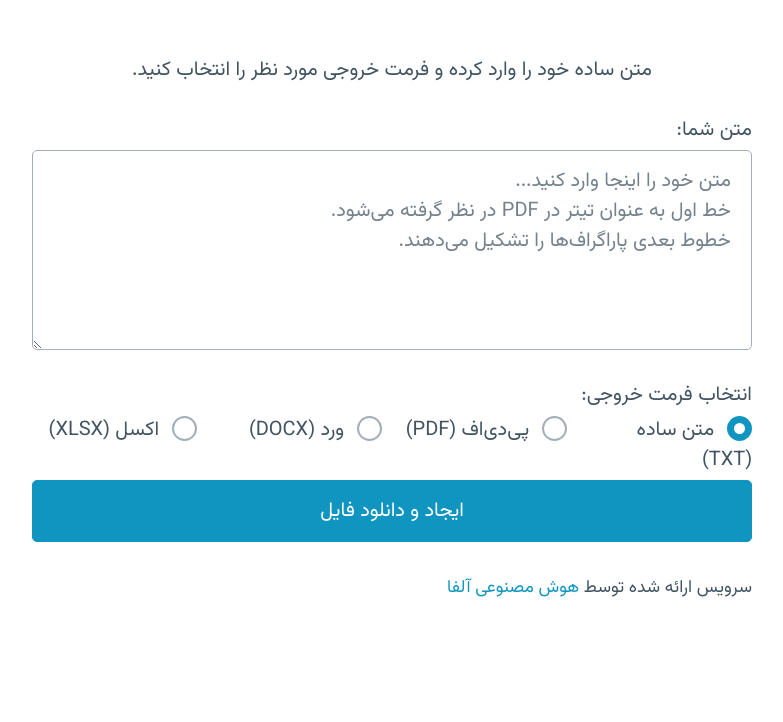
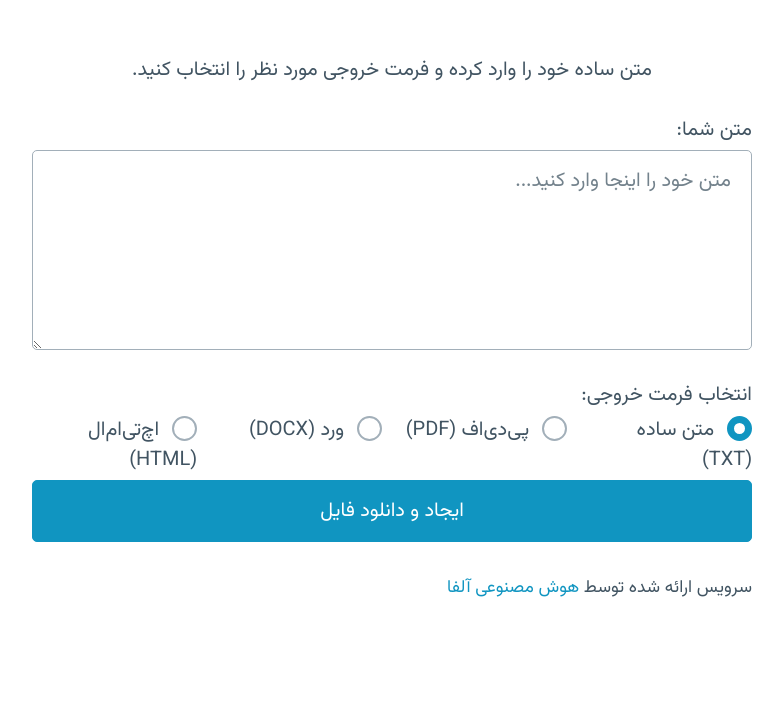
Before and after one commit to Hamed744/Texttopdf, a Flask app: page / in a window 1280 px wide. Shown: the part 185-907 px from the top of the page, without its empty margins (248-1031 px from the left). Run offline with Flask 3, Linux system fonts and the light colour scheme.

Commit message:
Update index.html

```diff
--- a/templates/index.html
+++ b/templates/index.html
@@ -42,9 +42,7 @@
 
         <form action="/" method="post">
             <label for="content">متن شما:</label>
-            <textarea id="content" name="content" placeholder="متن خود را اینجا وارد کنید...
-خط اول به عنوان تیتر در PDF در نظر گرفته می‌شود.
-خطوط بعدی پاراگراف‌ها را تشکیل می‌دهند." required></textarea>
+            <textarea id="content" name="content" placeholder="متن خود را اینجا وارد کنید..." required></textarea>
 
             <label>انتخاب فرمت خروجی:</label>
             <div class="grid">
@@ -60,9 +58,10 @@
                     <input type="radio" name="format" value="docx">
                     ورد (DOCX)
                 </label>
+                <!-- ***** تغییر در اینجا اعمال شده است ***** -->
                 <label>
-                    <input type="radio" name="format" value="xlsx">
-                    اکسل (XLSX)
+                    <input type="radio" name="format" value="html">
+                    اچ‌تی‌ام‌ال (HTML)
                 </label>
             </div>
 
```
